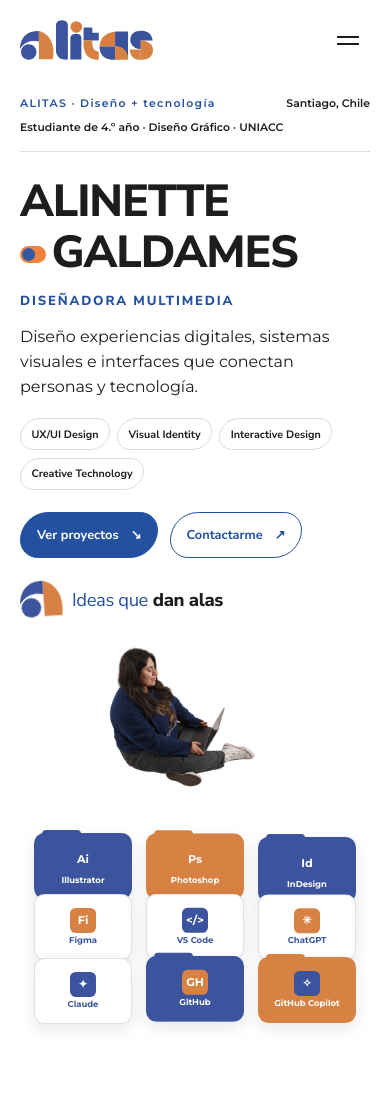
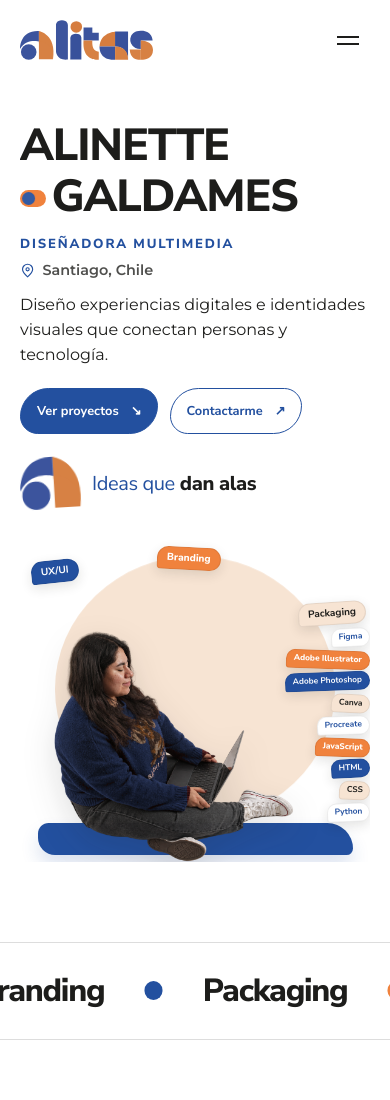
Before and after one commit to alinettegaldames/alitas-portafolio, a plain HTML site: page index.html in a window 390 px wide. Shown: the top 1100 px of the page. Drawn offline with Linux system fonts and the light colour scheme.

Commit message:
Save remaining portfolio updates

```diff
--- a/css/styles.css
+++ b/css/styles.css
@@ -27,7 +27,7 @@
   /* Paleta ALITAS */
   --azul:    #23509F;
   --naranjo: #F0823D;
-  --naranjo-contraste: #B74F18;
+  --naranjo-contraste: #F0823D;
   --beige:   #F7E4D3;
   --negro:   #1D1D1B;
   --blanco:  #FFFFFF;
@@ -567,28 +567,16 @@ body[data-theme="blue"]:not(.menu-open) .nav__toggle:focus-visible { background:
 .hero {
   position: relative;
   min-height: 100vh; min-height: 100svh;
-  padding: 7rem var(--gutter) 3rem;
+  padding: 8rem var(--gutter) 3rem;
   display: grid;
   grid-template-columns: repeat(12, 1fr);
   column-gap: 1.25rem;
-  grid-template-rows: auto 1fr;
-  row-gap: 1.5rem;
+  grid-template-rows: 1fr;
   align-items: center;
 }
 
-.hero__meta {
-  grid-column: 1 / -1;
-  display: grid; grid-template-columns: repeat(12, 1fr); column-gap: 1.25rem;
-  padding-bottom: 1rem;
-  border-bottom: 1px solid var(--line-color);
-  font-family: var(--font-title); font-size: .8rem; font-weight: 600; line-height: 1.4;
-}
-.hero__meta-item:nth-child(1) { grid-column: 1 / 4; color: var(--azul); letter-spacing: .12em; }
-.hero__meta-item:nth-child(2) { grid-column: 5 / 10; }
-.hero__meta-item--right       { grid-column: 10 / 13; text-align: right; }
-
 .hero__content {
-  grid-column: 1 / 7; grid-row: 2;
+  grid-column: 1 / 7; grid-row: 1;
   position: relative; z-index: 3;
   align-self: center; padding: 1rem 0 2rem;
 }
@@ -618,117 +606,124 @@ body[data-theme="blue"]:not(.menu-open) .nav__toggle:focus-visible { background:
 }
 
 .hero__role {
-  margin: 0 0 .85rem;
+  margin: 0 0 .35rem;
   color: var(--azul);
   font-family: var(--font-title); font-size: clamp(.85rem, 1.35vw, 1.15rem);
   font-weight: 800; letter-spacing: .14em; text-transform: uppercase;
 }
+.hero__location {
+  display: flex; align-items: center; gap: .45rem;
+  margin: 0 0 .85rem;
+  color: rgba(29, 29, 27, .78);
+  font-size: .9rem; font-weight: 600; line-height: 1.3;
+}
+.hero__location svg {
+  flex: none; width: .95rem; height: .95rem;
+  fill: none; stroke: var(--azul); stroke-linecap: round; stroke-linejoin: round; stroke-width: 1.8;
+}
 .hero__description {
   max-width: 34rem; margin: 0;
   font-size: clamp(1rem, 1.45vw, 1.2rem); line-height: 1.55;
 }
-.hero__specialties {
-  display: flex; flex-wrap: wrap; gap: .55rem;
-  margin: 1.5rem 0 1.75rem; padding: 0; list-style: none;
-}
-.hero__specialties li {
-  padding: .48rem .75rem; border: 1px solid var(--line-color); border-radius: var(--radius-organic);
-  font-family: var(--font-title); font-size: .72rem; font-weight: 700;
-}
-.hero__actions { display: flex; flex-wrap: wrap; gap: .7rem; }
+.hero__actions { display: flex; flex-wrap: wrap; gap: .7rem; margin-top: 1.55rem; }
 .hero__button {
   display: inline-flex; min-height: 3.1rem; align-items: center; justify-content: center;
   gap: .75rem; padding: .75rem 1.2rem; border: 1.5px solid var(--azul); border-radius: var(--radius-organic);
   font-family: var(--font-title); font-size: .85rem; font-weight: 700;
-  transition: background-color .3s, color .3s, border-color .3s, transform .3s var(--ease-out);
-}
-.hero__button:hover, .hero__button:focus-visible { background: var(--naranjo-contraste); border-color: var(--naranjo-contraste); color: var(--blanco); transform: translateY(-2px); }
+  transition: background-color .3s, color .3s, border-color .3s, transform .3s var(--ease-out), box-shadow .3s;
+}
+.hero__button:hover, .hero__button:focus-visible {
+  background: var(--naranjo-contraste); border-color: var(--naranjo-contraste); color: var(--blanco);
+  box-shadow: 0 .45rem 1rem rgba(29, 29, 27, .12); transform: translateY(-2px);
+}
+.hero__button:active { transform: translateY(0) scale(.98); }
 .hero__button--primary { background: var(--azul); color: var(--blanco); }
 .hero__button--secondary { color: var(--azul); }
 .hero__claim {
-  position: static; display: flex; align-items: center; gap: .65rem;
-  margin-top: 2rem; pointer-events: none;
-}
-.hero__claim .iso-img { width: clamp(2.6rem, 3.8vw, 3.5rem); height: auto; }
+  position: static; display: flex; align-items: center; gap: .95rem;
+  margin-top: 2.2rem; pointer-events: none;
+}
+.hero__claim .iso-img { width: clamp(4rem, 5.2vw, 5rem); height: auto; }
 .hero__claim-text {
-  font-family: var(--font-title); font-size: clamp(1.15rem, 1.6vw, 1.5rem); font-weight: 800;
+  font-family: var(--font-title); font-size: clamp(1.45rem, 2vw, 1.85rem); font-weight: 800;
   letter-spacing: -.02em;
 }
 .hero__claim-text em { color: var(--azul); font-style: normal; }
 
 .hero__media {
-  grid-column: 7 / -1; grid-row: 2;
+  grid-column: 7 / -1; grid-row: 1;
   min-width: 0;
   width: 100%; margin: 0;
 }
 .hero-art {
   position: relative;
-  aspect-ratio: 1.12;
+  aspect-ratio: 1.08;
   isolation: isolate;
-  touch-action: pan-y;
-}
+  overflow: hidden;
+}
+.hero-art::before {
+  content: "";
+  position: absolute; z-index: 0;
+  inset: 6% 10% 12%;
+  border-radius: 50%;
+  background: var(--beige);
+  animation: hero-arch-drift 9s ease-in-out infinite;
+}
+.hero-art::after {
+  content: "";
+  position: absolute; z-index: 0;
+  left: 5%; right: 5%; bottom: 2%;
+  height: 10%;
+  border-radius: 1.25rem 3rem .75rem 2rem;
+  background: var(--azul);
+  box-shadow: 0 .65rem 1.1rem rgba(35, 80, 159, .16);
+}
+.hero-art__labels {
+  position: absolute; z-index: 3; inset: 0;
+  margin: 0; padding: 0; list-style: none; pointer-events: none;
+}
+.hero-art__tag {
+  position: absolute;
+  display: inline-flex; align-items: center; justify-content: center;
+  padding: .48rem .78rem;
+  border: 1px solid rgba(29, 29, 27, .08);
+  border-radius: 1rem 1rem 1rem .35rem;
+  box-shadow: 0 .25rem .75rem rgba(29, 29, 27, .12);
+  font-family: var(--font-title); font-weight: 700; line-height: 1;
+  white-space: nowrap;
+}
+.hero-art__tag--area { font-size: .78rem; }
+.hero-art__tag--tool { padding: .4rem .64rem; font-size: .66rem; }
+.hero-art__tag--blue { background: var(--azul); color: var(--blanco); }
+.hero-art__tag--orange { background: var(--naranjo); color: var(--blanco); font-weight: 800; }
+.hero-art__tag--beige { background: var(--beige); color: var(--negro); }
+.hero-art__tag--white { background: var(--blanco); color: var(--azul); }
+.hero-art__tag--ux { top: 8%; left: 5%; transform: rotate(-6deg); }
+.hero-art__tag--branding { top: 4%; left: 39%; transform: rotate(3deg); }
+.hero-art__tag--packaging { top: 20%; right: 2%; transform: rotate(-4deg); }
+.hero-art__tag--figma { top: 28%; right: 1%; transform: rotate(-3deg); }
+.hero-art__tag--illustrator { top: 34.75%; right: 0; transform: rotate(2deg); }
+.hero-art__tag--photoshop { top: 41.5%; right: 1%; transform: rotate(-2deg); }
+.hero-art__tag--canva { top: 48.25%; right: 0; transform: rotate(3deg); }
+.hero-art__tag--procreate { top: 55%; right: 1%; transform: rotate(-2deg); }
+.hero-art__tag--javascript { top: 61.75%; right: 0; transform: rotate(2deg); }
+.hero-art__tag--html { top: 68.5%; right: 1%; transform: rotate(-3deg); }
+.hero-art__tag--css { top: 75.25%; right: 0; transform: rotate(2deg); }
+.hero-art__tag--python { top: 82%; right: 1%; transform: rotate(-2deg); }
 .hero-art__portrait {
-  position: absolute; z-index: 1;
-  left: 0; bottom: 0; width: 54%; height: 100%;
-  object-fit: contain; object-position: left bottom;
-}
-.hero-art__items { position: absolute; inset: 0; z-index: 2; pointer-events: none; }
-.hero-art__item {
-  position: absolute;
-  left: var(--x); top: var(--y);
-  width: 14%;
-  transform: translate(0, 0) rotate(0);
-  transition: transform .75s var(--ease-out);
-}
-.hero-art__file {
-  position: relative;
-  display: flex; flex-direction: column; align-items: center; justify-content: center; gap: .4rem;
-  min-height: clamp(4rem, 9vw, 7.5rem); padding: .7rem .35rem;
-  border: 1px solid rgba(60,84,157,.18); border-radius: .65rem;
-  background: #fff; color: #3c549d; text-align: center;
-  box-shadow: 0 .35rem 1rem rgba(29,29,27,.1);
-  font-family: var(--font-body);
-  animation: hero-art-float var(--duration, 5s) ease-in-out infinite;
-  animation-delay: var(--delay, 0s);
-}
-.hero-art__item:nth-child(-n+3) .hero-art__file,
-.hero-art__item:nth-child(n+8) .hero-art__file {
-  background: #3c549d; color: #fff; border-color: transparent;
-}
-.hero-art__item:nth-child(2) .hero-art__file,
-.hero-art__item:nth-child(9) .hero-art__file { background: #d78143; }
-.hero-art__item:nth-child(-n+3) .hero-art__file::before,
-.hero-art__item:nth-child(n+8) .hero-art__file::before {
-  content: ""; position: absolute; left: .45rem; top: -.25rem;
-  width: 40%; height: .35rem; border-radius: .25rem .25rem 0 0;
-  background: inherit;
-}
-.hero-art__file b {
-  display: grid; place-items: center;
-  width: clamp(2rem, 3.5vw, 3rem); height: clamp(2rem, 3.5vw, 3rem); border-radius: .35rem;
-  background: #3c549d; color: #fff;
-  font-size: clamp(.85rem, 1.5vw, 1.25rem); line-height: 1;
-}
-.hero-art__item:nth-child(even) b { background: #d78143; }
-.hero-art__file small { font-size: clamp(.55rem, 1vw, .8rem); font-weight: 700; line-height: 1.15; }
-.hero-art__item--ai      { --x: 52%; --y: 8%;  --dx: -12%; --dy: -12%; --rotate: -7deg; --duration: 4.7s; }
-.hero-art__item--ps      { --x: 68%; --y: 8%;  --dx: 3%;   --dy: -18%; --rotate: 5deg;  --duration: 5.3s; --delay: -.7s; }
-.hero-art__item--id      { --x: 84%; --y: 8%;  --dx: 10%;  --dy: -10%; --rotate: 8deg;  --duration: 4.4s; --delay: -1s; }
-.hero-art__item--figma   { --x: 52%; --y: 39%; --dx: -15%; --dy: 0%;   --rotate: -6deg; --duration: 5.7s; --delay: -2s; }
-.hero-art__item--code    { --x: 68%; --y: 39%; --dx: 2%;   --dy: 8%;   --rotate: 6deg;  --duration: 5.1s; --delay: -.9s; }
-.hero-art__item--chatgpt { --x: 84%; --y: 39%; --dx: 10%;  --dy: -3%;  --rotate: -5deg; --duration: 5.9s; --delay: -1.5s; }
-.hero-art__item--claude  { --x: 52%; --y: 70%; --dx: -12%; --dy: 12%;  --rotate: 7deg;  --duration: 5.2s; --delay: -2.2s; }
-.hero-art__item--github  { --x: 68%; --y: 70%; --dx: 0%;   --dy: 16%;  --rotate: -8deg; --duration: 4.9s; --delay: -1.2s; }
-.hero-art__item--copilot { --x: 84%; --y: 70%; --dx: 10%;  --dy: 12%;  --rotate: 6deg;  --duration: 5.5s; --delay: -2.5s; }
-.hero-art.is-scattered .hero-art__item,
-.hero-art:focus-visible .hero-art__item { transform: translate(var(--dx), var(--dy)) rotate(var(--rotate)); }
-@media (hover: hover) {
-  .hero-art:hover .hero-art__item { transform: translate(var(--dx), var(--dy)) rotate(var(--rotate)); }
-}
-@keyframes hero-art-float { 50% { transform: translateY(-.45rem); } }
-.hero-art__help {
-  position: absolute; width: 1px; height: 1px; padding: 0; margin: -1px;
-  overflow: hidden; clip-path: inset(50%); white-space: nowrap; border: 0;
+  position: absolute; z-index: 2;
+  inset: 0;
+  width: 100%; height: 100%;
+  object-fit: contain; object-position: center bottom;
+  filter: drop-shadow(0 .8rem 1rem rgba(29, 29, 27, .14));
+  animation: hero-portrait-enter .95s var(--ease-out) .1s both;
+}
+@keyframes hero-arch-drift {
+  50% { transform: translateY(-.6%); }
+}
+@keyframes hero-portrait-enter {
+  from { opacity: 0; transform: translate3d(0, 3%, 0) scale(.985); }
+  to { opacity: 1; transform: none; }
 }
 
 /* ==========================================================================
@@ -820,6 +815,18 @@ html:not(.js) .statement__text mark { background-size: 100% 0.18em; }
 .work__filter:hover,
 .work__filter:focus-visible { border-color: var(--azul); background: var(--azul); color: var(--blanco); transform: translateY(-2px); }
 .work__filter.is-active { border-color: var(--azul); background: var(--azul); color: var(--blanco); }
+/* Los controles azules pasan a naranjo al interactuar; texto blanco y con peso. */
+.work__filter:hover,
+.work__filter:focus-visible { border-color: var(--naranjo); background: var(--naranjo); color: var(--blanco); font-weight: 800; }
+.nav__cta:hover, .nav__cta:focus-visible,
+.nav__toggle:hover, .nav__toggle:focus-visible,
+.contact-modal__close:hover, .contact-modal__close:focus-visible,
+.contact-form__submit:hover, .contact-form__submit:focus-visible,
+.hero__button:hover, .hero__button:focus-visible,
+.mobile-menu__contact:hover, .mobile-menu__contact:focus-visible,
+.contact__links a:hover, .contact__links a:focus-visible {
+  background: var(--naranjo); border-color: var(--naranjo); color: var(--blanco); font-weight: 800;
+}
 .project[hidden] { display: none; }
 
 .work__grid {
@@ -1070,7 +1077,6 @@ html:not(.js) .statement__text mark { background-size: 100% 0.18em; }
 @media (max-width: 1024px) {
   .badge { right: -1.5rem; }
   .hero__title { font-size: clamp(2.8rem, 6.5vw, 6rem); }
-  .hero__meta { font-size: .72rem; }
 }
 
 /* --- Celular (hasta 760px) --- */
@@ -1079,36 +1085,37 @@ html:not(.js) .statement__text mark { background-size: 100% 0.18em; }
   .nav__toggle { display: block; }
 
   .hero {
-    min-height: auto; padding-top: 6rem;
-    grid-template-columns: 1fr; grid-template-rows: auto auto auto;
+    min-height: auto; padding-top: 7.5rem;
+    grid-template-columns: 1fr; grid-template-rows: auto auto;
     row-gap: 1.5rem;
   }
-  .hero__meta { grid-column: 1; grid-row: 1; grid-template-columns: 1fr auto; row-gap: .55rem; font-size: .68rem; }
-  .hero__meta-item:nth-child(1) { grid-column: 1; }
-  .hero__meta-item:nth-child(2) { grid-column: 1 / -1; grid-row: 2; }
-  .hero__meta-item--right { grid-column: 2; grid-row: 1; }
-  .hero__content { grid-column: 1; grid-row: 2; padding: .5rem 0 0; }
+  .hero__content { grid-column: 1; grid-row: 1; padding: .5rem 0 0; }
   .hero__title { margin-bottom: 1.15rem; font-size: clamp(2.2rem, 11.5vw, 5rem); }
   .hero__pill { width: .58em; height: .38em; }
   .hero__role { font-size: .82rem; }
   .hero__description { max-width: 38rem; font-size: 1rem; }
-  .hero__specialties { gap: .45rem; margin: 1.15rem 0 1.35rem; }
-  .hero__specialties li { padding: .42rem .65rem; font-size: .67rem; }
+  .hero__actions { margin-top: 1.25rem; }
   .hero__button { min-height: 2.9rem; padding: .65rem 1rem; font-size: .8rem; }
-  .hero__claim { margin-top: 1.5rem; }
-  .hero__media { grid-column: 1; grid-row: 3; margin-top: .25rem; }
-  .hero-art { aspect-ratio: .92; }
-  .hero-art__portrait { width: 100%; height: 37%; object-position: center bottom; bottom: auto; top: 0; }
-  .hero-art__item { width: 28%; }
-  .hero-art__file { min-height: clamp(3.5rem, 17vw, 5rem); gap: .2rem; padding: .3rem .2rem; }
-  .hero-art__file b { width: 1.6rem; height: 1.6rem; font-size: .7rem; }
-  .hero-art__file small { font-size: clamp(.53rem, 2vw, .7rem); }
-  .hero-art__item--ai, .hero-art__item--figma, .hero-art__item--claude { --x: 4%; }
-  .hero-art__item--ps, .hero-art__item--code, .hero-art__item--github { --x: 36%; }
-  .hero-art__item--id, .hero-art__item--chatgpt, .hero-art__item--copilot { --x: 68%; }
-  .hero-art__item--ai, .hero-art__item--ps, .hero-art__item--id { --y: 51%; }
-  .hero-art__item--figma, .hero-art__item--code, .hero-art__item--chatgpt { --y: 67%; }
-  .hero-art__item--claude, .hero-art__item--github, .hero-art__item--copilot { --y: 83%; }
+  .hero__claim { margin-top: 1.5rem; gap: .75rem; }
+  .hero__claim .iso-img { width: 3.75rem; }
+  .hero__claim-text { font-size: 1.25rem; }
+  .hero__media { grid-column: 1; grid-row: 2; margin-top: .25rem; }
+  .hero-art { width: min(100%, 32rem); margin-inline: auto; aspect-ratio: 1.08; }
+  .hero-art__tag { padding: .34rem .56rem; }
+  .hero-art__tag--area { font-size: .63rem; }
+  .hero-art__tag--tool { padding: .27rem .42rem; font-size: .52rem; }
+  .hero-art__tag--ux { top: 7%; left: 3%; }
+  .hero-art__tag--branding { top: 3%; left: 39%; }
+  .hero-art__tag--packaging { top: 20%; right: 1%; }
+  .hero-art__tag--figma { top: 28%; right: 0; }
+  .hero-art__tag--illustrator { top: 34.75%; right: 0; }
+  .hero-art__tag--photoshop { top: 41.5%; right: 0; }
+  .hero-art__tag--canva { top: 48.25%; right: 0; }
+  .hero-art__tag--procreate { top: 55%; right: 0; }
+  .hero-art__tag--javascript { top: 61.75%; right: 0; }
+  .hero-art__tag--html { top: 68.5%; right: 0; }
+  .hero-art__tag--css { top: 75.25%; right: 0; }
+  .hero-art__tag--python { top: 82%; right: 0; }
   .statement__label { grid-column: 1 / -1; margin-bottom: 1.5rem; }
   .statement__text  { grid-column: 1 / -1; }
 
@@ -1162,7 +1169,6 @@ html:not(.js) .statement__text mark { background-size: 100% 0.18em; }
   .js .intro { display: none; }
   .statement__text mark { background-size: 100% 0.18em; animation: none; }
   .marquee__track { animation: none; }
-  .hero-art__file { animation: none; }
 }
 
 
@@ -1186,7 +1192,7 @@ html:not(.js) .statement__text mark { background-size: 100% 0.18em; }
 
 
 /* ---------- 15.1 Tema naranjo + transición entre páginas ---------- */
-body[data-theme="orange"] { --bg: var(--naranjo); --fg: var(--negro); --accent: var(--azul); --line-color: rgba(29,29,27,.2); }
+body[data-theme="orange"] { --bg: var(--naranjo); --fg: var(--blanco); --accent: var(--azul); --line-color: rgba(255,255,255,.35); }
 
 /* Cortina azul que cubre la pantalla al cambiar de página (la activa el JS) */
 body::after {
@@ -1749,7 +1755,7 @@ body.is-leaving::after { transform: scaleY(1); }
 .statement__label, .about__label, .contact__label,
 .logo-slot, .iso-slot, .ph__label, .nav__link, .nav__cta,
 .mobile-menu__contact, .mobile-menu__foot, .contact-modal__eyebrow,
-.contact-form__field, .contact-form__submit, .hero__meta, .project__cta,
+.contact-form__field, .contact-form__submit, .project__cta,
 .badge__ring text, .contact__mail, .contact__links a, .footer__top,
 .case-back, .case-tags li, .case-facts dt, .case-block__label,
 .case-next__media--placeholder, .case-next__cta, .case-next__home,
--- a/index.html
+++ b/index.html
@@ -118,25 +118,20 @@
          ========================================================= -->
     <section class="hero" id="inicio" data-bg="white">
 
-      <div class="hero__meta">
-        <p class="hero__meta-item reveal-fade">ALITAS · Diseño + tecnología</p>
-        <p class="hero__meta-item reveal-fade">Estudiante de 4.º año · Diseño Gráfico · UNIACC</p>
-        <p class="hero__meta-item hero__meta-item--right reveal-fade">Santiago, Chile</p>
-      </div>
-
       <div class="hero__content">
         <h1 class="hero__title">
           <span class="line"><span>ALINETTE</span></span>
           <span class="line"><span><i class="hero__pill" aria-hidden="true"><b></b></i>GALDAMES</span></span>
         </h1>
         <p class="hero__role">Diseñadora multimedia</p>
-        <p class="hero__description">Diseño experiencias digitales, sistemas visuales e interfaces que conectan personas y tecnología.</p>
-        <ul class="hero__specialties" aria-label="Especialidades">
-          <li>UX/UI Design</li>
-          <li>Visual Identity</li>
-          <li>Interactive Design</li>
-          <li>Creative Technology</li>
-        </ul>
+        <p class="hero__location">
+          <svg viewBox="0 0 24 24" aria-hidden="true" focusable="false">
+            <path d="M20 10c0 5-8 12-8 12S4 15 4 10a8 8 0 1 1 16 0Z"></path>
+            <circle cx="12" cy="10" r="2.5"></circle>
+          </svg>
+          <span>Santiago, Chile</span>
+        </p>
+        <p class="hero__description">Diseño experiencias digitales e identidades visuales que conectan personas y tecnología.</p>
         <div class="hero__actions">
           <a class="hero__button hero__button--primary" href="#proyectos">Ver proyectos <span aria-hidden="true">↘</span></a>
           <a class="hero__button hero__button--secondary" href="#contacto">Contactarme <span aria-hidden="true">↗</span></a>
@@ -148,21 +143,23 @@
       </div>
 
       <figure class="hero__media">
-        <div class="hero-art" id="hero-art" tabindex="0" role="group" aria-label="Composición de herramientas creativas" aria-describedby="hero-art-help">
+        <div class="hero-art">
           <img class="hero-art__portrait" src="img/alinette-hero.png" alt="Alinette trabajando en su computador" width="1152" height="768">
-          <div class="hero-art__items" aria-hidden="true">
-            <span class="hero-art__item hero-art__item--ai"><span class="hero-art__file"><b>Ai</b><small>Illustrator</small></span></span>
-            <span class="hero-art__item hero-art__item--ps"><span class="hero-art__file"><b>Ps</b><small>Photoshop</small></span></span>
-            <span class="hero-art__item hero-art__item--id"><span class="hero-art__file"><b>Id</b><small>InDesign</small></span></span>
-            <span class="hero-art__item hero-art__item--figma"><span class="hero-art__file"><b>Fi</b><small>Figma</small></span></span>
-            <span class="hero-art__item hero-art__item--code"><span class="hero-art__file"><b>&lt;/&gt;</b><small>VS Code</small></span></span>
-            <span class="hero-art__item hero-art__item--chatgpt"><span class="hero-art__file"><b>✳</b><small>ChatGPT</small></span></span>
-            <span class="hero-art__item hero-art__item--claude"><span class="hero-art__file"><b>✦</b><small>Claude</small></span></span>
-            <span class="hero-art__item hero-art__item--github"><span class="hero-art__file"><b>GH</b><small>GitHub</small></span></span>
-            <span class="hero-art__item hero-art__item--copilot"><span class="hero-art__file"><b>✧</b><small>GitHub Copilot</small></span></span>
-          </div>
+          <ul class="hero-art__labels" aria-label="Áreas de interés y herramientas">
+            <li class="hero-art__tag hero-art__tag--area hero-art__tag--blue hero-art__tag--ux">UX/UI</li>
+            <li class="hero-art__tag hero-art__tag--area hero-art__tag--orange hero-art__tag--branding">Branding</li>
+            <li class="hero-art__tag hero-art__tag--area hero-art__tag--beige hero-art__tag--packaging">Packaging</li>
+            <li class="hero-art__tag hero-art__tag--tool hero-art__tag--white hero-art__tag--figma">Figma</li>
+            <li class="hero-art__tag hero-art__tag--tool hero-art__tag--orange hero-art__tag--illustrator">Adobe Illustrator</li>
+            <li class="hero-art__tag hero-art__tag--tool hero-art__tag--blue hero-art__tag--photoshop">Adobe Photoshop</li>
+            <li class="hero-art__tag hero-art__tag--tool hero-art__tag--beige hero-art__tag--canva">Canva</li>
+            <li class="hero-art__tag hero-art__tag--tool hero-art__tag--white hero-art__tag--procreate">Procreate</li>
+            <li class="hero-art__tag hero-art__tag--tool hero-art__tag--orange hero-art__tag--javascript">JavaScript</li>
+            <li class="hero-art__tag hero-art__tag--tool hero-art__tag--blue hero-art__tag--html">HTML</li>
+            <li class="hero-art__tag hero-art__tag--tool hero-art__tag--beige hero-art__tag--css">CSS</li>
+            <li class="hero-art__tag hero-art__tag--tool hero-art__tag--white hero-art__tag--python">Python</li>
+          </ul>
         </div>
-        <figcaption class="hero-art__help" id="hero-art-help">Pasa el cursor, enfoca con el teclado o toca la composición para mover las herramientas.</figcaption>
       </figure>
 
     </section>
@@ -343,7 +340,7 @@
 
         <!-- Proyecto adicional existente — ALITAS editorial -->
         <article class="project" data-project-category="editorial">
-          <a href="alitas-editorial.html" class="project__link" aria-label="Ver proyecto ALITAS editorial">
+          <div class="project__preview">
             <figure class="project__media reveal-img">
               <img class="project-preview__image" src="assets/editorial/pages/pagina-01.jpg" alt="Portada del portafolio editorial ALITAS">
             </figure>
@@ -351,12 +348,9 @@
               <h3 class="project__name">ALITAS editorial</h3>
               <p class="project__cat">Editorial · Diseño editorial</p>
               <p class="project__desc">Un recorrido por mi portafolio editorial, página por página.</p>
-              <span class="project__cta" aria-hidden="true">
-                <span class="project__cta-text" data-hover="Entrar al caso">Ver caso</span>
-                <span class="project__cta-arrow">→</span>
-              </span>
+              <span class="project__status">Próximamente</span>
             </div>
-          </a>
+          </div>
         </article>
 
         <!-- Proyecto AGX -->
@@ -368,7 +362,7 @@
             <div class="project__info">
               <h3 class="project__name">AGX</h3>
               <p class="project__cat">UX/UI · Plataforma web</p>
-              <p class="project__desc">Colaboradores: Alinette Galdames y Jairo Álvarez.</p>
+              <p class="project__desc">Diagnóstico y mejoras para plataformas digitales existentes.</p>
               <span class="project__cta" aria-hidden="true">
                 <span class="project__cta-text" data-hover="Entrar al caso">Ver caso</span>
                 <span class="project__cta-arrow">→</span>
```
Also changed, not shown: cedoc.html (+1 -1 lines), js/main.js (+0 -28 lines), img/vestigio/manual-pagina-56-limpia.png (added).
